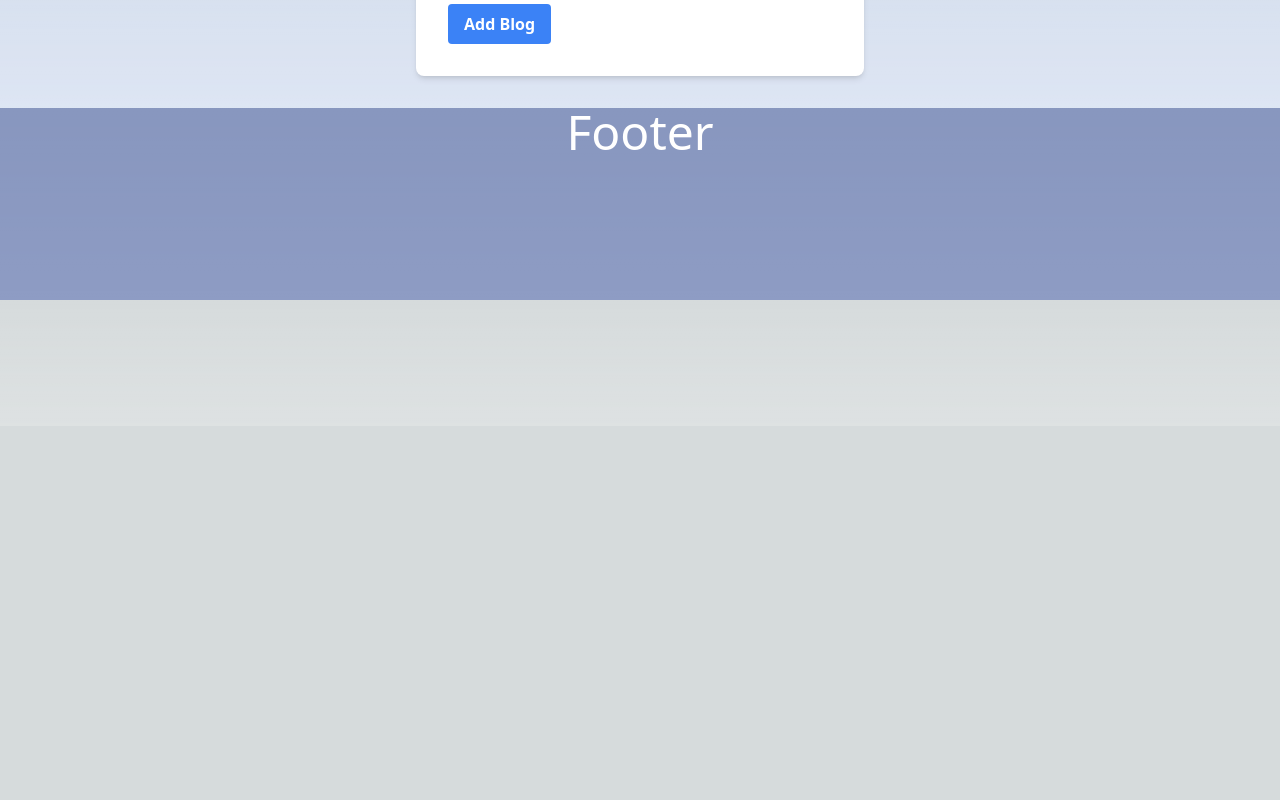
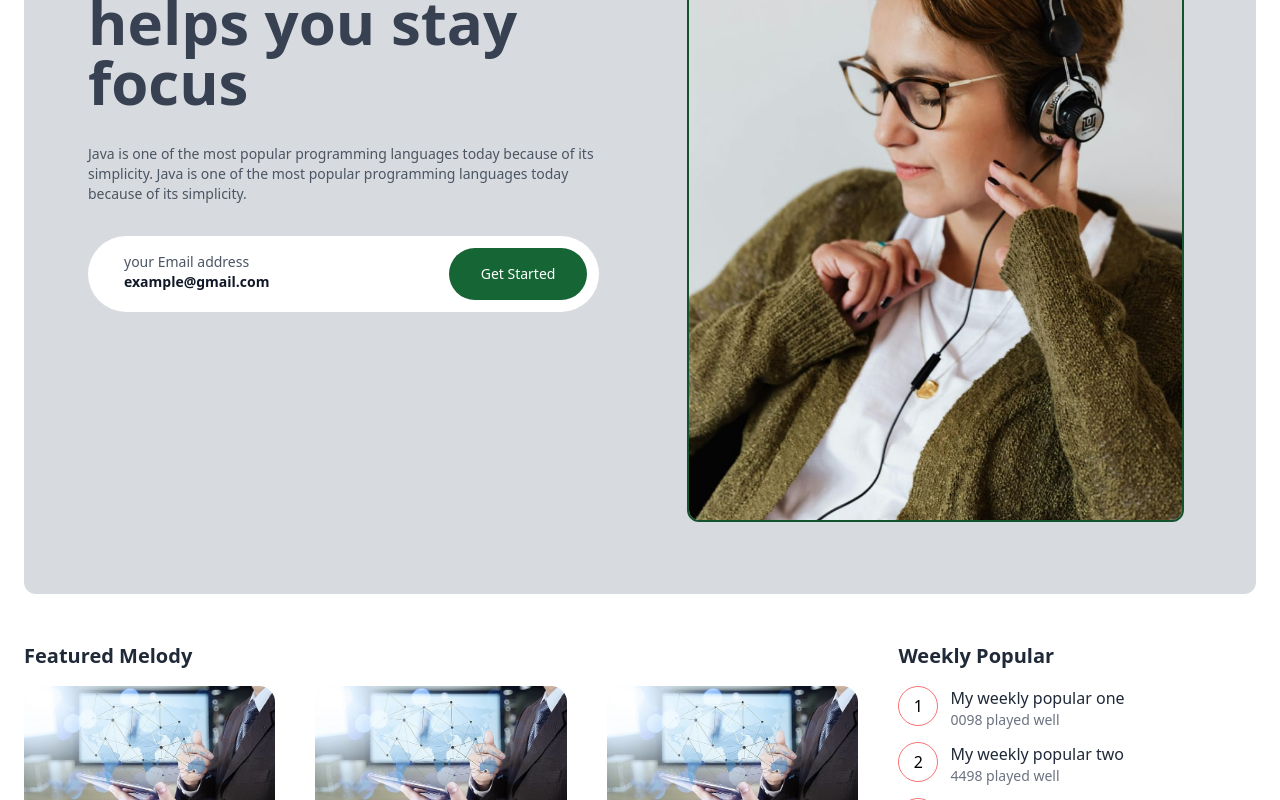
Before and after one commit to Satya90jit/Nextjs-Learn-Blog, a Next.js app: page /my-blog-page in a window 1280 px wide. Shown: the part 374-1174 px from the top of the page. Before the commit the page ends 800 px from the top, so only its background shows below. Built offline with nearby package versions, Linux system fonts and the light colour scheme.

Commit message:
my-blog-page created

```diff
--- /dev/null
+++ b/src/components/BlogPage/BlogHeroSection.tsx
@@ -0,0 +1,45 @@
+import React from "react";
+
+const BlogHeroSection = () => {
+  return (
+    <section className="bg-gray-400/40 rounded-xl p-16 w-full flex justify-center">
+      <aside className="flex justify-between items-center gap-20">
+        {/* left side   */}
+        <div className="w-[50%] space-y-8">
+          <h1 className="text-6xl font-semibold text-gray-700">
+            Melodies that helps you stay focus
+          </h1>
+          <p className="text-gray-600 text-sm">
+            Java is one of the most popular programming languages today because
+            of its simplicity. Java is one of the most popular programming
+            languages today because of its simplicity.
+          </p>
+          <div className="bg-white p-3 rounded-full flex justify-between">
+            <div className="px-6 py-1">
+              <h4 className="text-gray-600 text-sm">your Email address</h4>
+              <p className="text-gray-900 font-semibold text-sm">
+                example@gmail.com
+              </p>
+            </div>
+            <button className="bg-green-800 px-8 py-4 rounded-full text-sm text-white">
+              Get Started
+            </button>
+          </div>
+        </div>
+        {/* right side  */}
+        <div className="w-[50%] flex justify-end relative p-2">
+          <img
+            src="/images/heroImage.jpeg"
+            className="w-[50rem] h-[50rem] object-cover border-2 border-green-900 rounded-xl"
+          />
+          <img
+            src="/images/heroImage.jpeg"
+            className="absolute left-0 top-0 w-[15rem] h-[15rem] object-cover border-2 border-yellow-500 rounded-b-3xl"
+          />
+        </div>
+      </aside>
+    </section>
+  );
+};
+
+export default BlogHeroSection;
--- /dev/null
+++ b/src/components/BlogPage/BlogServiceSection.tsx
@@ -0,0 +1,99 @@
+import React from "react";
+
+const BlogServiceSection = () => {
+  const weeklyData = [
+    {
+      id: 1,
+      title: "My weekly popular one",
+      desc: "0098 played well",
+    },
+    {
+      id: 2,
+      title: "My weekly popular two",
+      desc: "4498 played well",
+    },
+    {
+      id: 3,
+      title: "My weekly popular three",
+      desc: "3398 played well",
+    },
+    {
+      id: 4,
+      title: "My weekly popular four",
+      desc: "000008 played well",
+    },
+  ];
+  const blogCardData = [
+    {
+      id: 1,
+      image: "",
+      title: "",
+      desc: "",
+      duration: "",
+    },
+  ];
+
+  return (
+    <section className="flex justify-between gap-10 my-12  w-full">
+      {/* left side  */}
+      <div className="w-[70%] space-y-4">
+        <h1 className="text-gray-800 font-semibold text-xl">Featured Melody</h1>
+        <div className="grid grid-cols-3 gap-10">
+          <BlogCard />
+          <BlogCard />
+          <BlogCard />
+          <BlogCard />
+          <BlogCard />
+          <BlogCard />
+          <BlogCard />
+          <BlogCard />
+        </div>
+      </div>
+      {/* right side */}
+      <div className="w-[30%]">
+        <h1 className="text-gray-800 font-semibold text-xl mb-4">
+          Weekly Popular
+        </h1>
+        <aside className="space-y-3">
+          {weeklyData.map((item) => (
+            <BlogWeeklyPopular item={item} />
+          ))}
+        </aside>
+      </div>
+    </section>
+  );
+};
+
+const BlogWeeklyPopular = ({ item }: any) => {
+  return (
+    <div className="flex gap-3">
+      <span className="rounded-full border border-red-400 h-10 w-10 flex justify-center items-center">
+        {item?.id}
+      </span>
+      <div>
+        <h1 className="text-gray-800">{item?.title}</h1>
+        <p className="text-sm text-gray-500">{item?.desc}</p>
+      </div>
+    </div>
+  );
+};
+
+export const BlogCard = () => {
+  return (
+    <section className="">
+      <div className="relative mb-4">
+        <img
+          src="/images/service.jpg"
+          className="w-full h-[10rem] rounded-2xl"
+        />
+        <span className="bg-white px-2 py-1 rounded-full absolute right-2 bottom-2 ">
+          9 min
+        </span>
+      </div>
+      <h1 className="text-gray-800">Moment of silence</h1>
+      <p className="text-gray-500">Thomas wise</p>
+    </section>
+  );
+};
+
+export default BlogServiceSection;
--- /dev/null
+++ b/src/components/BlogPage/Navbar.tsx
@@ -0,0 +1,7 @@
+import React from "react";
+
+const Navbar = () => {
+  return <div>Navbar</div>;
+};
+
+export default Navbar;
--- /dev/null
+++ b/src/pages/my-blog-page.tsx
@@ -0,0 +1,13 @@
+import BlogHeroSection from "@/components/BlogPage/BlogHeroSection";
+import BlogServiceSection from "@/components/BlogPage/BlogServiceSection";
+
+const MyBlogPage = () => {
+  return (
+    <section className="bg-white p-6 rounded-xl">
+      <BlogHeroSection />
+      <BlogServiceSection />
+    </section>
+  );
+};
+
+export default MyBlogPage;
--- a/src/pages/my-home.tsx
+++ b/src/pages/my-home.tsx
@@ -1,6 +1,6 @@
 // Blog.tsx
 import React, { useCallback, useEffect, useState } from "react";
-import BlogForm from "@/components/form/BlogForm";
+import BlogForm from "@/components/form/Blogform";
 import BlogPost from "@/components/card/BlogPost";
 
 const Blog = () => {
```
Also changed, not shown: public/images/heroImage.jpeg (added).
